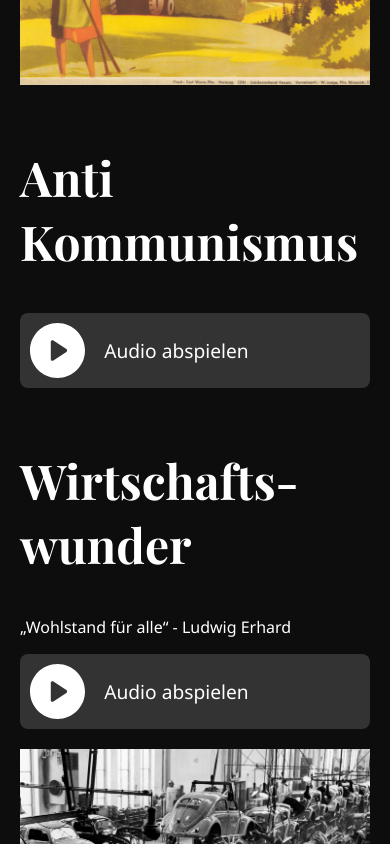
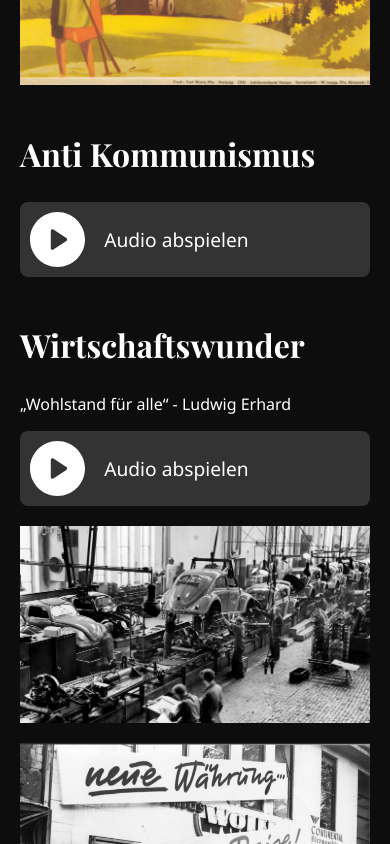
Before and after one commit to alexanderhorner/geschichte-interactive-poster, a Vue app in the folder hosting/: page / in a window 390 px wide. Shown: the part 960-1804 px from the top of the page. Built offline with nearby package versions, Linux system fonts and the light colour scheme.

Commit message:
Responsive subheading

```diff
--- a/hosting/src/views/HomeView.vue
+++ b/hosting/src/views/HomeView.vue
@@ -169,8 +169,8 @@ const props = defineProps(['component'])
   margin-top: min(100vh, 100vw);
 
   @media screen and (max-width: 1080px) {
-     grid-template-columns: 20px repeat(5, 1fr) 20px;
-     row-gap: 20px;
+    grid-template-columns: 20px repeat(5, 1fr) 20px;
+    row-gap: 20px;
   }
 
   .img-big {
@@ -185,6 +185,10 @@ const props = defineProps(['component'])
       font-family: 'Playfair Display', serif;
       font-weight: 700;
       font-size: 3rem;
+
+      @media screen and (max-width: 600px) {
+        font-size: 2rem;
+      }
     }
   }
 
```
